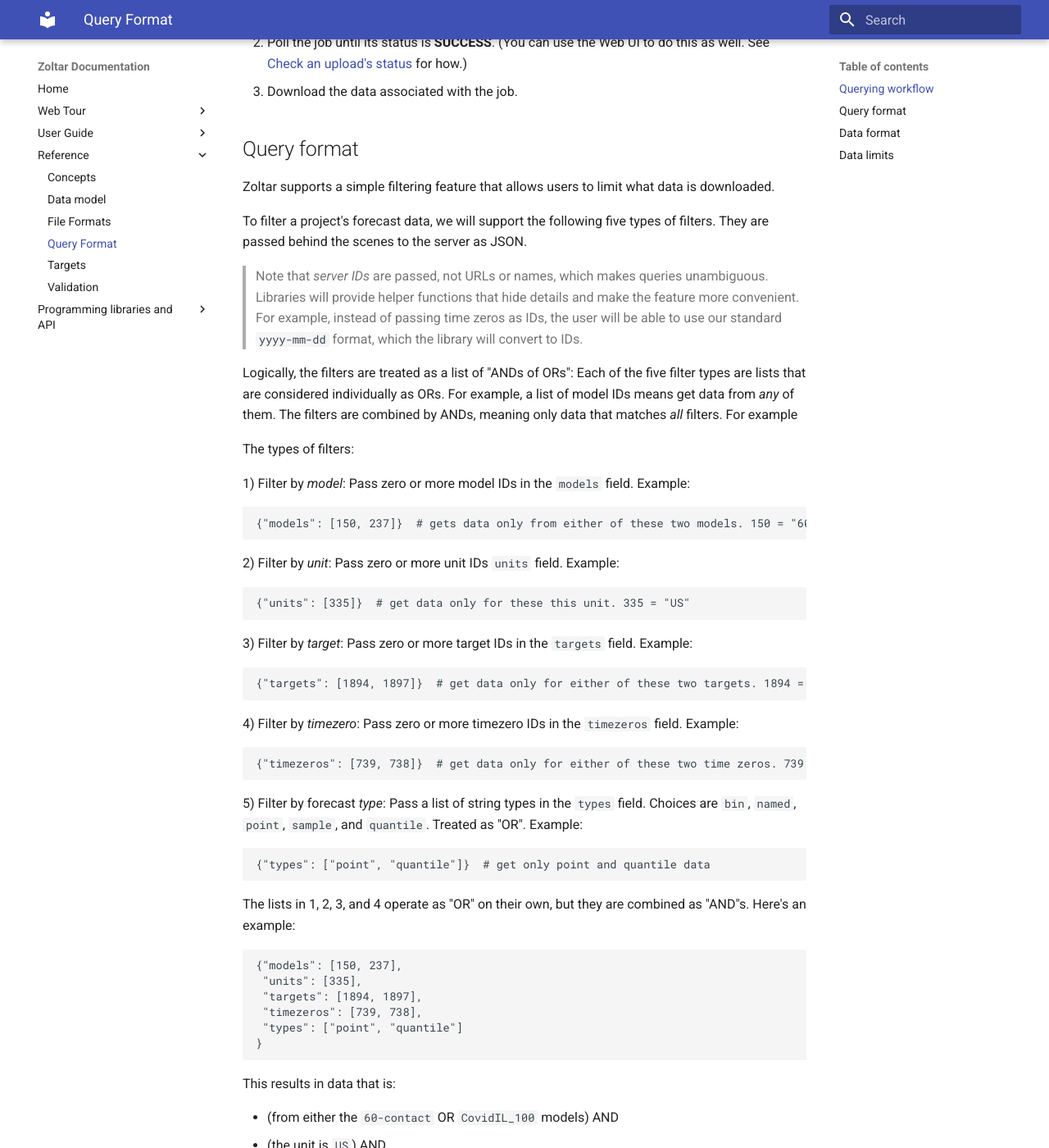
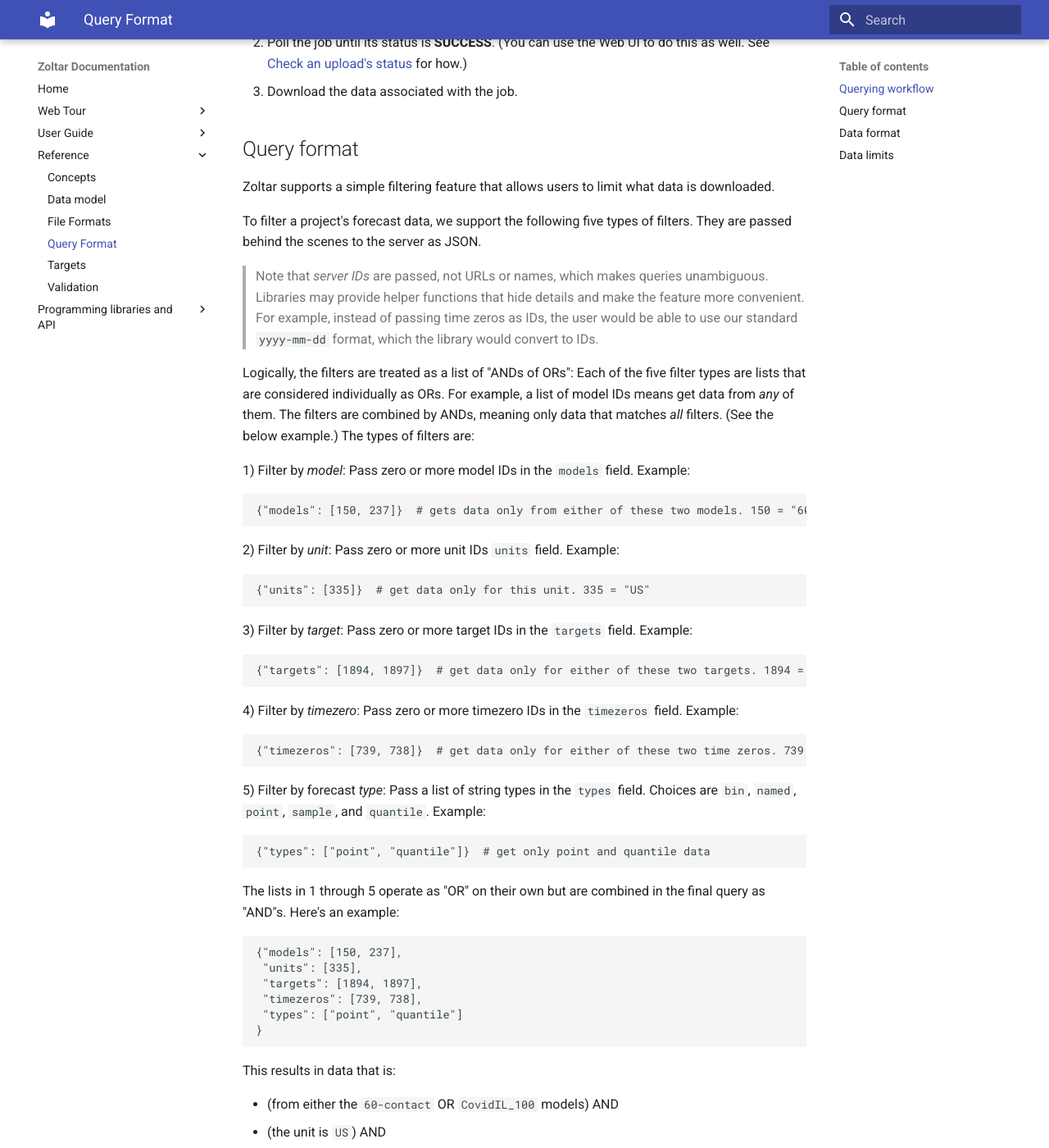
Before and after one commit to reichlab/docs.zoltardata, an MkDocs documentation site: the page built from docs/QueryFormat.md, in a window 1280 px wide and 1400 px high, scrolled down 460 px. Shown: the whole window at 82% size. Built offline with MkDocs 1.6.1 and Material for MkDocs 9.7.7, drawn with Linux system fonts in a browser that asks for light colours; some of the changed text lies outside the part shown.

Commit message:
cleaned up query docs

````diff
--- a/docs/QueryFormat.md
+++ b/docs/QueryFormat.md
@@ -16,13 +16,11 @@ Like [uploading a forecast](Forecasts.md#upload-a-forecast), querying a project'
 
 Zoltar supports a simple filtering feature that allows users to limit what data is downloaded.
 
-To filter a project's forecast data, we will support the following five types of filters. They are passed behind the scenes to the server as JSON.
+To filter a project's forecast data, we support the following five types of filters. They are passed behind the scenes to the server as JSON.
 
-> Note that *server IDs* are passed, not URLs or names, which makes queries unambiguous. Libraries will provide helper functions that hide details and make the feature more convenient. For example, instead of passing time zeros as IDs, the user will be able to use our standard `yyyy-mm-dd` format, which the library will convert to IDs.
+> Note that *server IDs* are passed, not URLs or names, which makes queries unambiguous. Libraries may provide helper functions that hide details and make the feature more convenient. For example, instead of passing time zeros as IDs, the user would be able to use our standard `yyyy-mm-dd` format, which the library would convert to IDs.
 
-Logically, the filters are treated as a list of "ANDs of ORs": Each of the five filter types are lists that are considered individually as ORs. For example, a list of model IDs means get data from *any* of them. The filters are combined by ANDs, meaning only data that matches *all* filters. For example
-
-The types of filters:
+Logically, the filters are treated as a list of "ANDs of ORs": Each of the five filter types are lists that are considered individually as ORs. For example, a list of model IDs means get data from *any* of them. The filters are combined by ANDs, meaning only data that matches *all* filters. (See the below example.) The types of filters are:
 
 1) Filter by *model*: Pass zero or more model IDs in the `models` field. Example:
 ```json
@@ -31,7 +29,7 @@ The types of filters:
 
 2) Filter by *unit*: Pass zero or more unit IDs `units` field. Example:
 ```json
-{"units": [335]}  # get data only for these this unit. 335 = "US"
+{"units": [335]}  # get data only for this unit. 335 = "US"
 ```
 
 3) Filter by *target*: Pass zero or more target IDs in the `targets` field. Example:
@@ -45,12 +43,12 @@ The types of filters:
 {"timezeros": [739, 738]}  # get data only for either of these two time zeros. 739 = "2020-05-14", 738 = "2020-05-09"
 ```
 
-5) Filter by forecast *type*: Pass a list of string types in the `types` field. Choices are `bin`, `named`, `point`, `sample`, and `quantile`. Treated as "OR". Example:
+5) Filter by forecast *type*: Pass a list of string types in the `types` field. Choices are `bin`, `named`, `point`, `sample`, and `quantile`. Example:
 ```json
 {"types": ["point", "quantile"]}  # get only point and quantile data
 ```
 
-The lists in 1, 2, 3, and 4 operate as "OR" on their own, but they are combined as "AND"s. Here's an example:
+The lists in 1 through 5 operate as "OR" on their own but are combined in the final query as "AND"s. Here's an example:
 
 ```json
 {"models": [150, 237],
@@ -95,4 +93,4 @@ Data is returned in tabular CVS format with the following columns. Because we su
 
 ## Data limits
 
-Because queries have the potential to return millions of rows, we currently limit the number of them to 100,000. If a query would return more than that, then the query fails.
+Because queries have the potential to return millions of rows, the number of resulting rows is capped. The query fails if it would exceed the limit.
````
